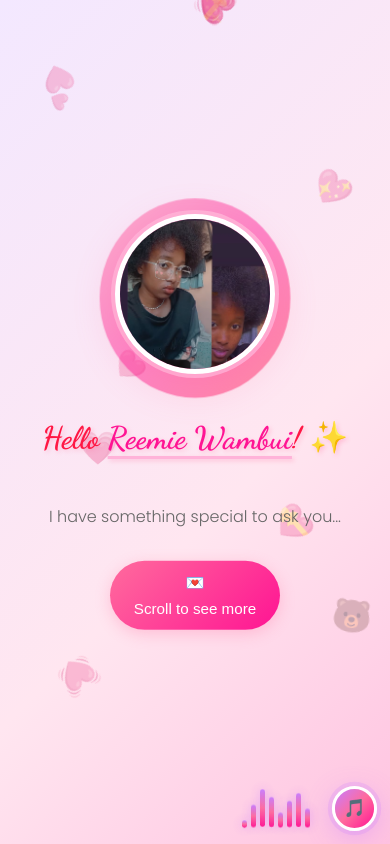
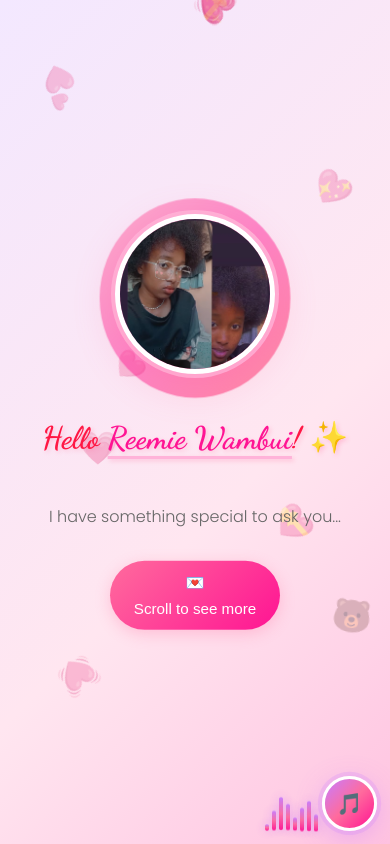
Before and after one commit to KELLYKAMAU/fun-stuff-, a website: page index.html in a window 390 px wide. Both pictures are taken after a click on the button "Toggle Background Music". Shown: the top 844 px of the page. Drawn offline with nearby package versions, Linux system fonts and the light colour scheme.

Commit message:
Complete responsive styles for music visualizer

```diff
--- a/styles.css
+++ b/styles.css
@@ -1490,11 +1490,22 @@ body {
     }
 
     .music-toggle {
-        width: 45px;
-        height: 45px;
+        width: 55px;
+        height: 55px;
         bottom: 0.8rem;
         right: 0.8rem;
-        font-size: 1.1rem;
+        font-size: 1.3rem;
+    }
+
+    .music-visualizer {
+        bottom: 0.8rem;
+        right: 4.5rem;
+        height: 35px;
+        gap: 3px;
+    }
+
+    .music-bar {
+        width: 4px;
     }
 
     .scroll-button {
```
